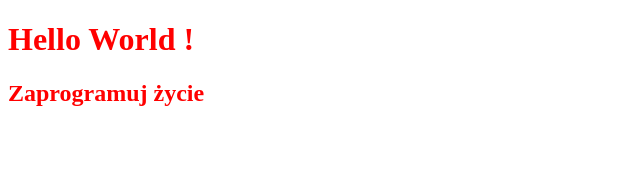
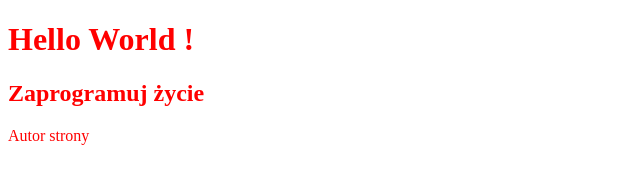
Before and after one commit to jerzyk2007/testing-repository-gh, a plain HTML site: page index.html in a window 1280 px wide. Shown: the full height of the page, 0-640 px from the left. Drawn offline with Linux system fonts and the light colour scheme.

Commit message:
Added p tag with personal name

```diff
--- a/index.html
+++ b/index.html
@@ -12,6 +12,7 @@
     <div class="container" style="color:red">
         <h1>Hello World !</h1>
         <h2>Zaprogramuj życie</h2>
+        <p>Autor strony</p>
     </div>
 </body>
 
```
